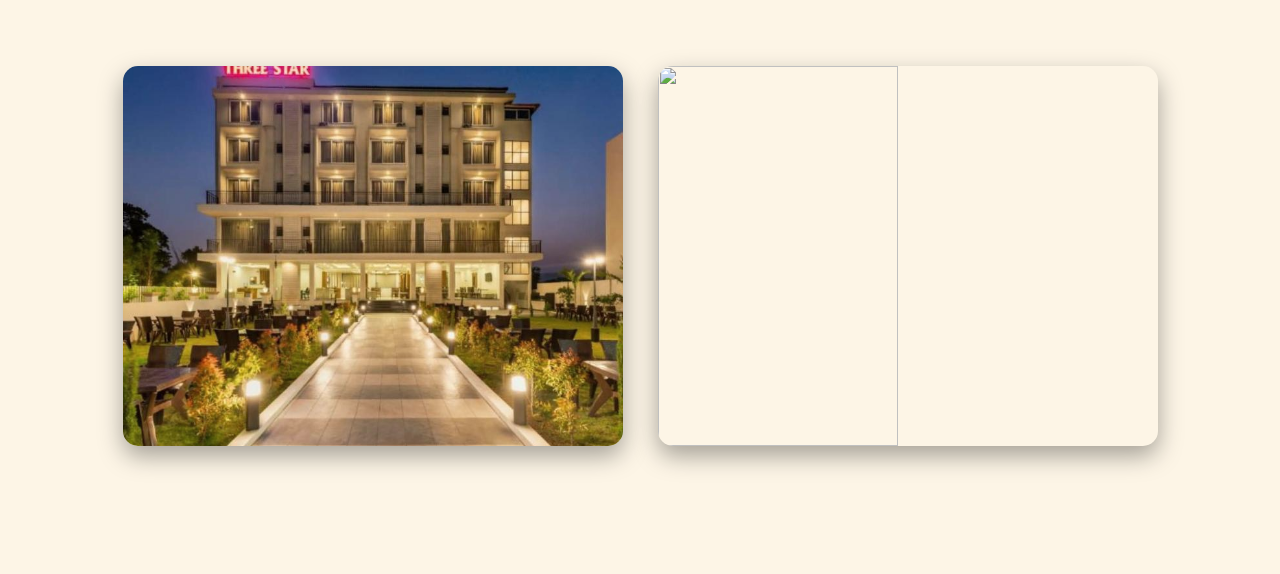
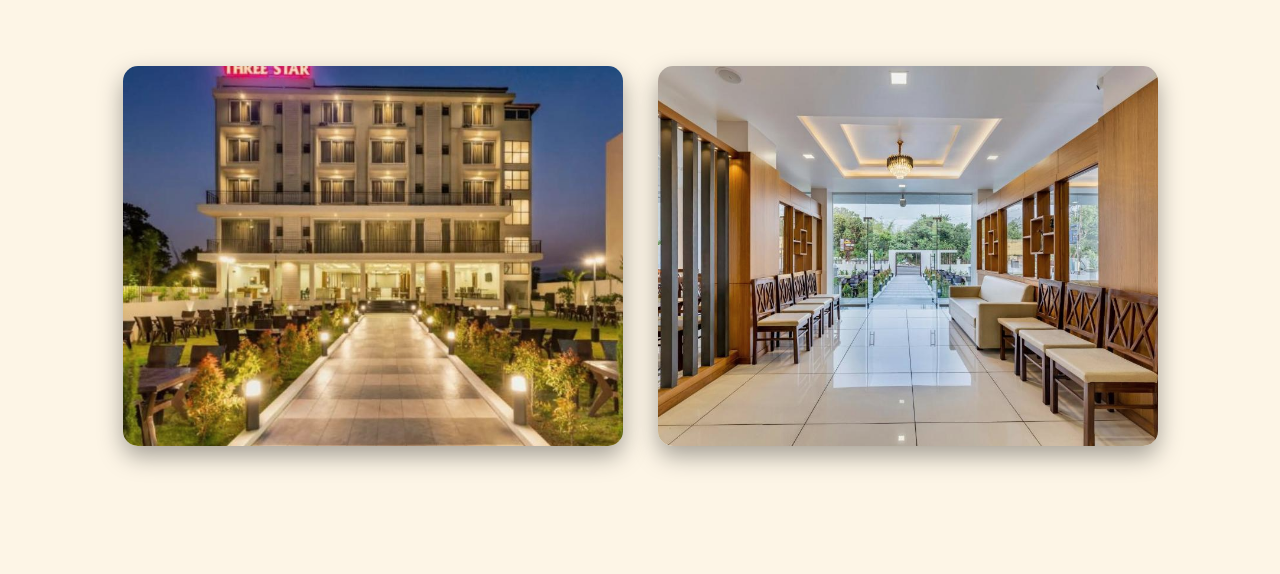
Before and after one commit to aviraj8459/Kolhapur-Travel-and-Tourism, a plain HTML site: page Hotel.html in a window 1280 px wide. Shown: the part 190-764 px from the top of the page. Drawn offline with Linux system fonts and the light colour scheme.

Commit message:
Update Hotel.html

```diff
--- a/Hotel.html
+++ b/Hotel.html
@@ -13,7 +13,7 @@
             <br>
             <div class="image-container">
                <img src="images/hotel-1.jpg" height="400px">
-               <img src="3-star hotel.jpg" height="400px">
+               <img src="images\3-star hotel.jpg" height="400px">
             </div>
             <br>
             <p>
```
